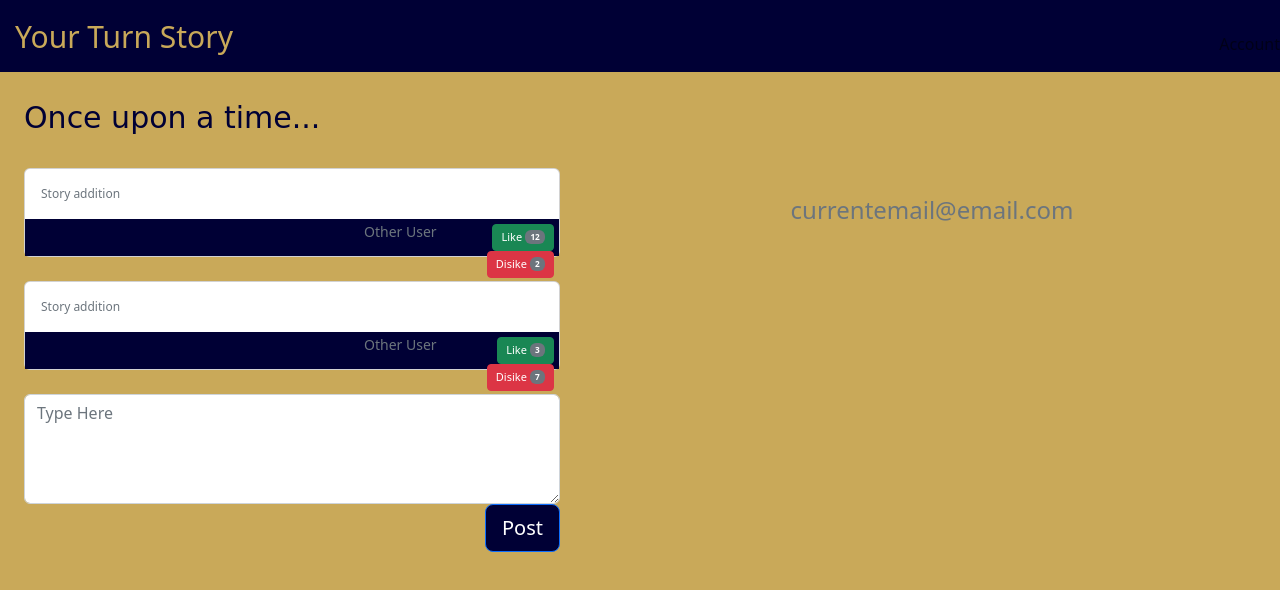
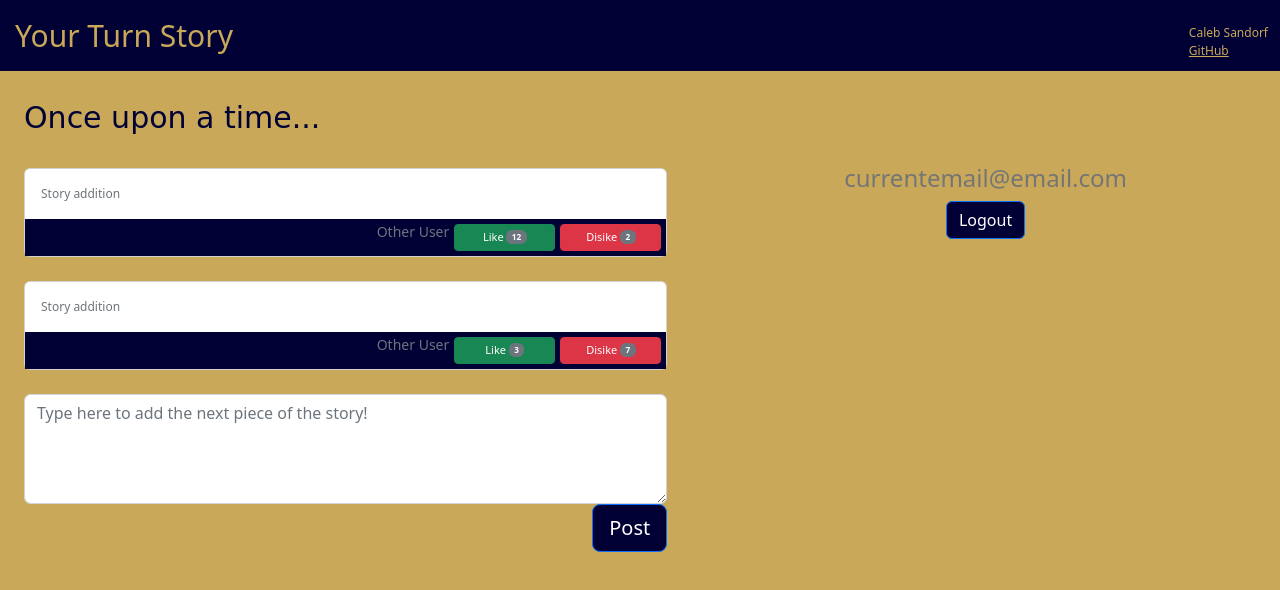
Before and after one commit to MonkeyMan123476/startup, a plain HTML site: page home.html in a window 1280 px wide. Drawn offline with nearby package versions, Linux system fonts and the light colour scheme; a web font is replaced by a local one.

Commit message:
Added author name and link to GitHub repository in the upper navbar, added final notes in the README.md file.

```diff
--- a/home.html
+++ b/home.html
@@ -19,7 +19,8 @@
             <nav class="navbar fixed-top navbar-light" style="background-color:#000035">
                 <a class="navbar-brand" href="">Your Turn Story</a>
                 <menu class="navbar-nav">
-                    <li class="nav-item"><a class="nav-link" href="index.html">Account</a></li>
+                    <span class="text-reset">Caleb Sandorf</span>
+                    <a class="text-reset" href="https://github.com/MonkeyMan123476/startup.git">GitHub</a>
                 </menu>
             </nav>
         </header>
@@ -60,17 +61,18 @@
 
                 <!--Story Post Entry-->
                 <div class="form-group">
-                    <textarea rows="4" class="form-control" placeholder="Type Here"
+                    <textarea rows="4" class="form-control" placeholder="Type here to add the next piece of the story!"
                     minlength="75" maxlength="250"></textarea>
                     <button type="submit" class="btn btn-lg btn-primary">Post</button>
                 </div>
             </div>
 
             <div class="account">
-                <h4>currentemail@email.com</h4>
+                <div class="logout">
+                    <h4>currentemail@email.com</h4>
+                    <a type="submit" class="btn btn-primary" href="index.html">Logout</a>
+                </div>
             </div>
         </main>
-
-
     </body>
 </html>
--- a/main.css
+++ b/main.css
@@ -18,6 +18,12 @@ header {
     color: #c9a959;
 }
 
+.navbar-nav {
+    color:#c9a959;
+    font-size: 12px;
+    padding-right:1em;
+}
+
 main {
     display: flex;
     flex-direction: row;
@@ -26,8 +32,13 @@ main {
 .display {
     padding-left: 1.5em;
     padding-right: 1.5em;
-    flex: 1;
+    flex: 1.5;
     text-align: right;
+}
+
+.login-screen {
+    padding-top: 2.7em;
+    padding-bottom: 6em;
 }
 
 
@@ -40,12 +51,12 @@ h3 {
 }
 
 h4 {
-    padding-top:4em;
-    text-align: center;
+    color:#757575;
 }
 
 .logout {
-
+    padding-top:4em;
+    padding-bottom:6em;
 }
 
 .prev-post {
@@ -57,7 +68,7 @@ h4 {
 }
 
 .card-title {
-    flex:3.5;
+    flex:2;
     font-size: 14px;
 }
 
@@ -67,10 +78,14 @@ h4 {
 
 .btn-success {
     font-size: 11px !important;
+    flex:1;
+    margin-left:5px;
+    margin-right:5px;
 }
 
 .btn-danger {
     font-size: 11px !important;
+    flex:1;
 }
 
 .buttons {
@@ -84,13 +99,19 @@ h4 {
 }
 
 .likes {
-    flex: 1
+    flex: 1;
+    display:flex;
+    flex-direction:row;
 }
 
 .account {
     padding-left: 5em;
     padding-right: 5em;
     flex: 1;
+}
+
+.logout {
+    text-align:center;
 }
 
 .btn-primary, .btn-primary:active, .btn-primary:visited {
```
Also changed, not shown: README.md.
